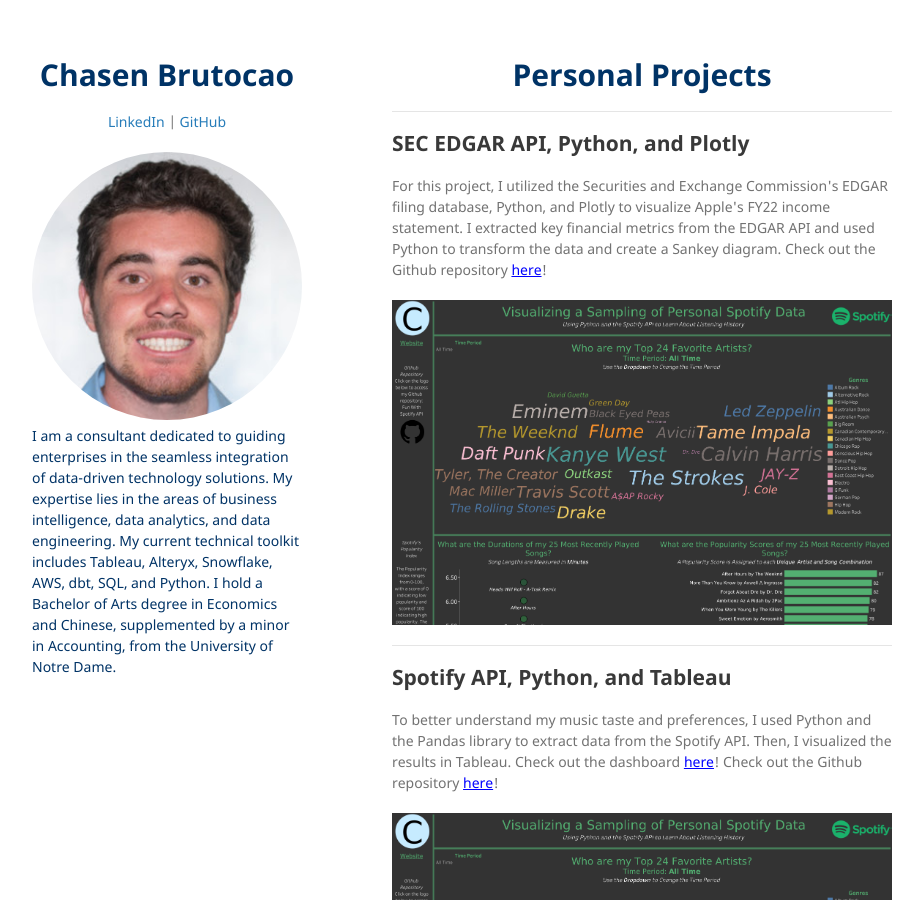
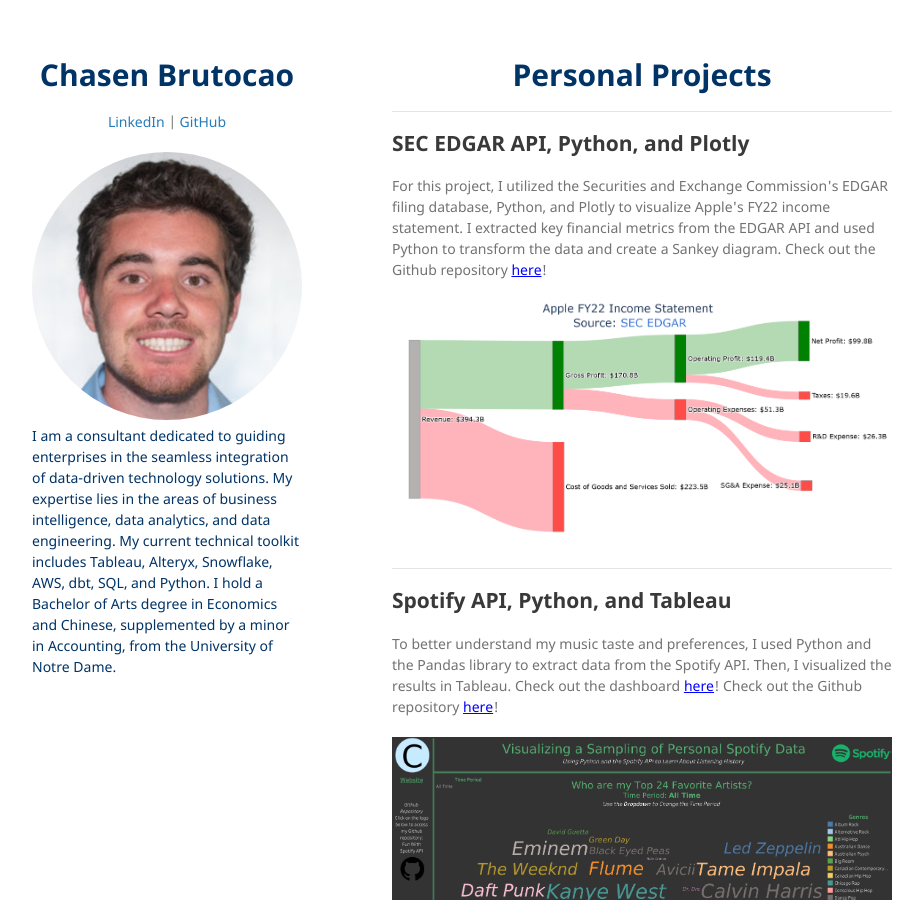
Before and after one commit to chasenbru/chasenbru.github.io, a Jekyll site: the page built from README.md, in a window 1280 px wide and 900 px high. Shown: the whole window, without its empty margins (178-1101 px from the left). Built offline with Jekyll 4.4.1, drawn with Linux system fonts in a browser that asks for light colours; our own code applies the rules of GitHub Pages for plain Markdown files.

Commit message:
Update default.html

```diff
--- a/_layouts/default.html
+++ b/_layouts/default.html
@@ -79,15 +79,15 @@
         <h2 id="SEC EDGAR API, Python, and Plotly">SEC EDGAR API, Python, and Plotly</h2>
         <p>
           For this project, I utilized the Securities and Exchange Commission's EDGAR filing database, Python, and Plotly to visualize Apple's FY22 income statement.  I extracted key financial metrics from the EDGAR API and used Python to transform the data and create a Sankey diagram. Check out the Github repository <a href="https://github.com/chasenbru/SEC-EDGAR-API-Sankey-IncomeStatement" class="custom-link">here</a>!
-          <div class="image-container-spotify"></div>
+          <div class="container">
+            <img src="assets/img/Apple-FY22-IncomeStatement.png">
+          </div>
         </p>
         <hr>
         <h2 id="Spotify API, Python, and Tableau">Spotify API, Python, and Tableau</h2>
         <p>
           To better understand my music taste and preferences, I used Python and the Pandas library to extract data from the Spotify API. Then, I visualized the results in Tableau. Check out the dashboard <a href="https://public.tableau.com/views/VisualizingaSamplingofPersonalSpotifyData/Profile?:language=en-US&:display_count=n&:origin=viz_share_link" class="custom-link">here</a>! Check out the Github repository <a href="https://github.com/chasenbru/Fun-With-Spotify-API" class="custom-link">here</a>!
-          <div class="container">
-            <img src="assets/img/Spotify_Tableau.png">
-          </div>
+          <div class="image-container-spotify"></div>
         </p>
         <h1 style="font-size: 30px; color: #003366; text-align: center;">About Me</h1>
         <hr>
```
